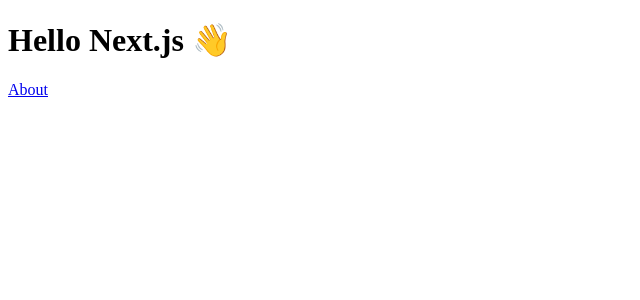
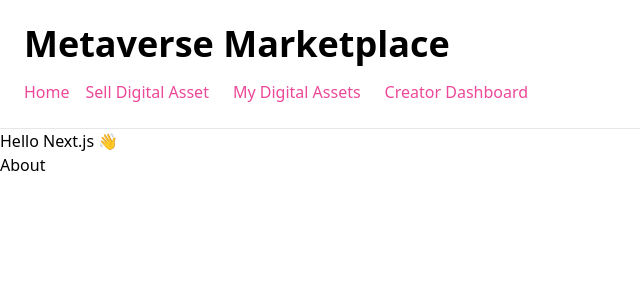
Before and after one commit to homfarnam/nft-collection-app, a Next.js app: page / in a window 1280 px wide. Shown: the top 300 px of the page, without its empty margins (0-640 px from the left). Built offline with nearby package versions, Linux system fonts and the light colour scheme.

Commit message:
Create app custom file

```diff
--- /dev/null
+++ b/pages/_app.tsx
@@ -0,0 +1,29 @@
+import { AppContext, AppInitialProps } from 'next/app';
+import Link from 'next/link';
+import '../styles/global.css';
+
+function MyApp({ Component, pageProps }: AppContext & AppInitialProps) {
+  return (
+    <div>
+      <nav className="p-6 border-b">
+        <p className="text-4xl font-bold">Metaverse Marketplace</p>
+        <div className="flex mt-4">
+          <Link href="/">
+            <a className="mr-4 text-pink-500">Home</a>
+          </Link>
+          <Link href="/create-item">
+            <a className="mr-6 text-pink-500">Sell Digital Asset</a>
+          </Link>
+          <Link href="/my-assets">
+            <a className="mr-6 text-pink-500">My Digital Assets</a>
+          </Link>
+          <Link href="/creator-dashboard">
+            <a className="mr-6 text-pink-500">Creator Dashboard</a>
+          </Link>
+        </div>
+      </nav>
+      <Component {...pageProps} />
+    </div>
+  );
+}
+export default MyApp;
```
